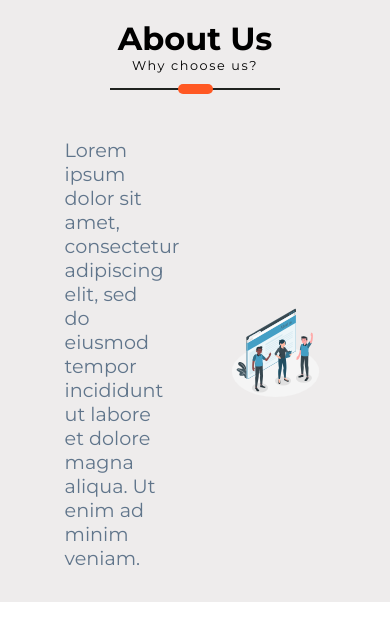
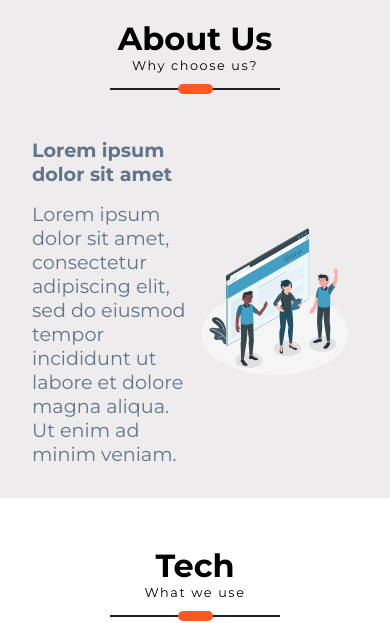
Before and after one commit to nahyansharvin/react-website, a React (Create React App) app: page / in a window 390 px wide. Shown: the part 860-1483 px from the top of the page. Built offline with nearby package versions, Linux system fonts and the light colour scheme.

Commit message:
make about section responsive

```diff
--- a/src/App.css
+++ b/src/App.css
@@ -28,7 +28,7 @@ a{
 
 @media screen and (max-width: 768px){
     .section-margin{
-        margin: 0 1rem 2rem 1rem;
+        margin: 0 3rem 3rem 3rem;
     }
 
 
--- a/src/containers/about/About.css
+++ b/src/containers/about/About.css
@@ -21,3 +21,17 @@
 .about-text{
     width: 30%;
 }
+
+.about-text h4{
+    margin-bottom: 1rem;
+}
+
+@media screen and (max-width: 768px){
+    .about-image{
+        width: 50%;
+    }
+
+    .about-text{
+        width: 50%;
+    }
+}
--- a/src/containers/about/About.js
+++ b/src/containers/about/About.js
@@ -12,6 +12,7 @@ function About() {
             </div>
             <div className="about-container section-margin">
                 <div className="about-text body-text">
+                    <h4>Lorem ipsum dolor sit amet</h4>
                     <p>Lorem ipsum dolor sit amet, consectetur adipiscing elit, sed do eiusmod tempor incididunt ut labore et dolore magna aliqua. Ut enim ad minim veniam.</p>
                 </div>
                 <div className="about-image">
```
